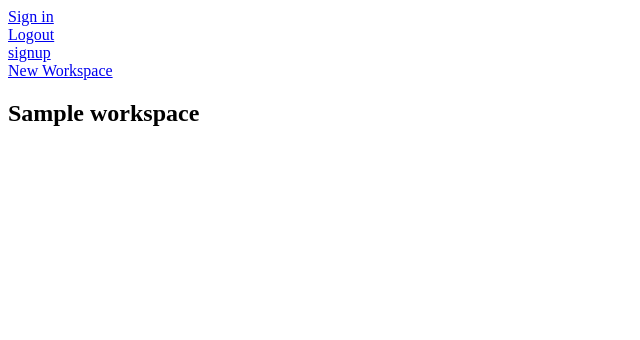
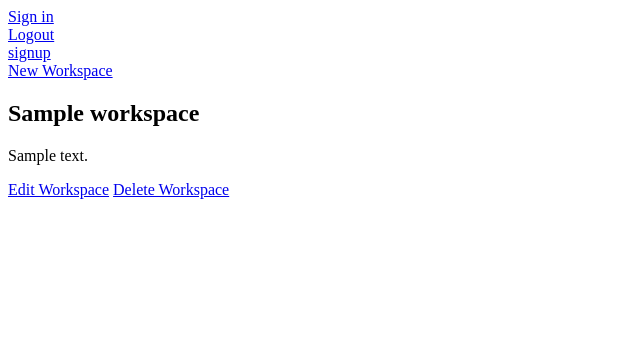
Before and after one commit to ebraa409/OpFlow, a Django app: page /workspaces/1 in a window 1280 px wide. Shown: the top 340 px of the page, without its empty margins (0-640 px from the left). Run offline with Django 4.2, Linux system fonts and the light colour scheme; tables that the repository leaves empty hold one stand-in row (values such as "Sample post").

Commit message:
create update and delete functionality

```diff
--- a/main_app/models.py
+++ b/main_app/models.py
@@ -1,5 +1,6 @@
 from django.db import models
 from django.contrib.auth.models import auth, User
+from django.urls import reverse
 # Create your models here.
 
 class Profile(models.Model):
@@ -14,3 +15,6 @@ class Profile(models.Model):
 class Workspace(models.Model):
   name = models.CharField(max_length=50)
   description = models.TextField(max_length=300)
+
+  def get_absolute_url(self):
+    return reverse('detail', kwargs={'workspace_id': self.id})
--- a/main_app/templates/workspaces/detail.html
+++ b/main_app/templates/workspaces/detail.html
@@ -3,11 +3,11 @@
 
 {% block content %}
 
+  <h2>{{workspace.name }}</h2>
+  <p>{{ workspace.description }}</p>
 
-
-  <h2>{{workspace.name }}</h2>
-
-
-
-
+  <div>
+    <a href="{% url 'workspaces_update' workspace.id %}">Edit Workspace</a>
+    <a href="{% url 'workspaces_delete' workspace.id %}">Delete Workspace</a>
+  </div>
 {% endblock %}
--- a/main_app/templates/workspaces/index.html
+++ b/main_app/templates/workspaces/index.html
@@ -7,11 +7,11 @@
 </div>
 
 {% for workspace in workspaces %}
-<a href="{% url 'detail' workspace.id %}">
-  <div>
+<div>
+    <a href="{% url 'detail' workspace.id %}">
     <span>{{ workspace.name }}</span>
+    </a>
     <p>{{ workspace.description }}</p>
   </div>
-</a>
 {% endfor %}
 {% endblock %}
--- a/main_app/urls.py
+++ b/main_app/urls.py
@@ -17,4 +17,6 @@ urlpatterns = [
   path('workspaces/<int:workspace_id>', views.workspaces_detail, name='detail'),
   ##Workspace CRUDS:
   path('workspaces/create', views.WorkspaceCreate.as_view(), name='workspaces_create'),
+  path('workspaces/<int:pk>/update/', views.WorkspaceUpdate.as_view(), name='workspaces_update'),
+  path('workspaces/<int:pk>/delete/', views.WorkspaceDelete.as_view(), name='workspaces_delete')
 ]
--- a/main_app/views.py
+++ b/main_app/views.py
@@ -37,6 +37,7 @@ class WorkspaceCreate(CreateView):
 class WorkspaceUpdate(UpdateView):
   model = Workspace
   fields = ['name', 'description']
+
 
 
 class WorkspaceDelete(DeleteView):
```
Also changed, not shown: main_app/templates/main_app/workspace_confirm_delete.html (added, +14 -0 lines), main_app/templates/main_app/workspace_form.html (renamed from main_app/templates/main_app/workspaces_form.html, +6 -1 lines).
